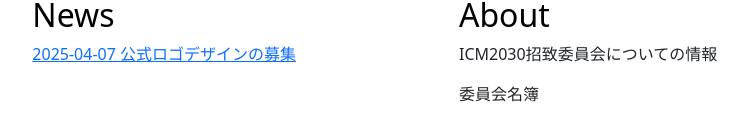
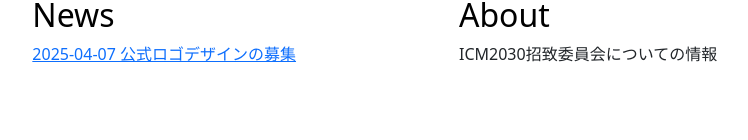
Before and after one commit to knxm/icm2030bid, a plain HTML site: page index.html in a window 1280 px wide. Shown: the part 628-768 px from the top of the page, without its empty margins (205-953 px from the left). Drawn offline with Linux system fonts and the light colour scheme.

Commit message:
Comment out members list

```diff
--- a/index.html
+++ b/index.html
@@ -115,7 +115,7 @@
         <h2 class="text-body-emphasis">About</h2>
         <p>ICM2030招致委員会についての情報</p>
         <ul class="list-unstyled ps-0">
-          <li>委員会名簿</li>
+          <!--li>委員会名簿</li-->
         </ul>
       </div>
     </div>
```
